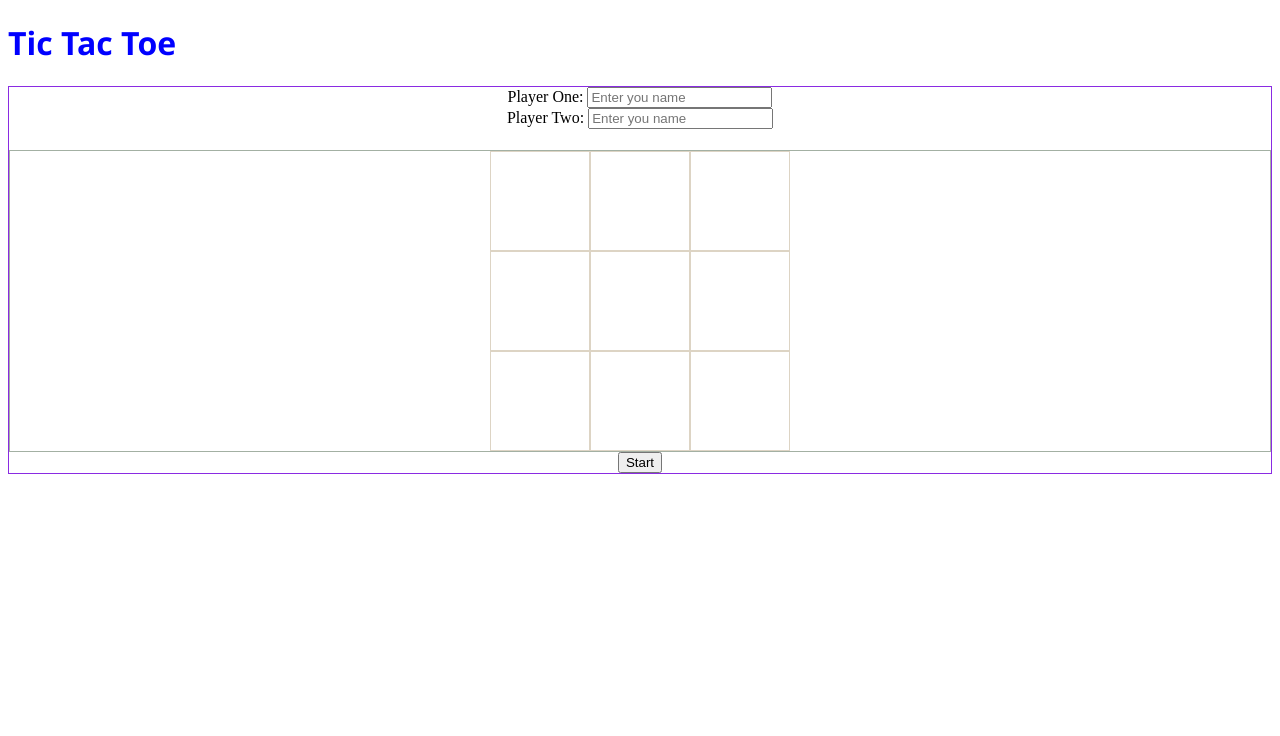
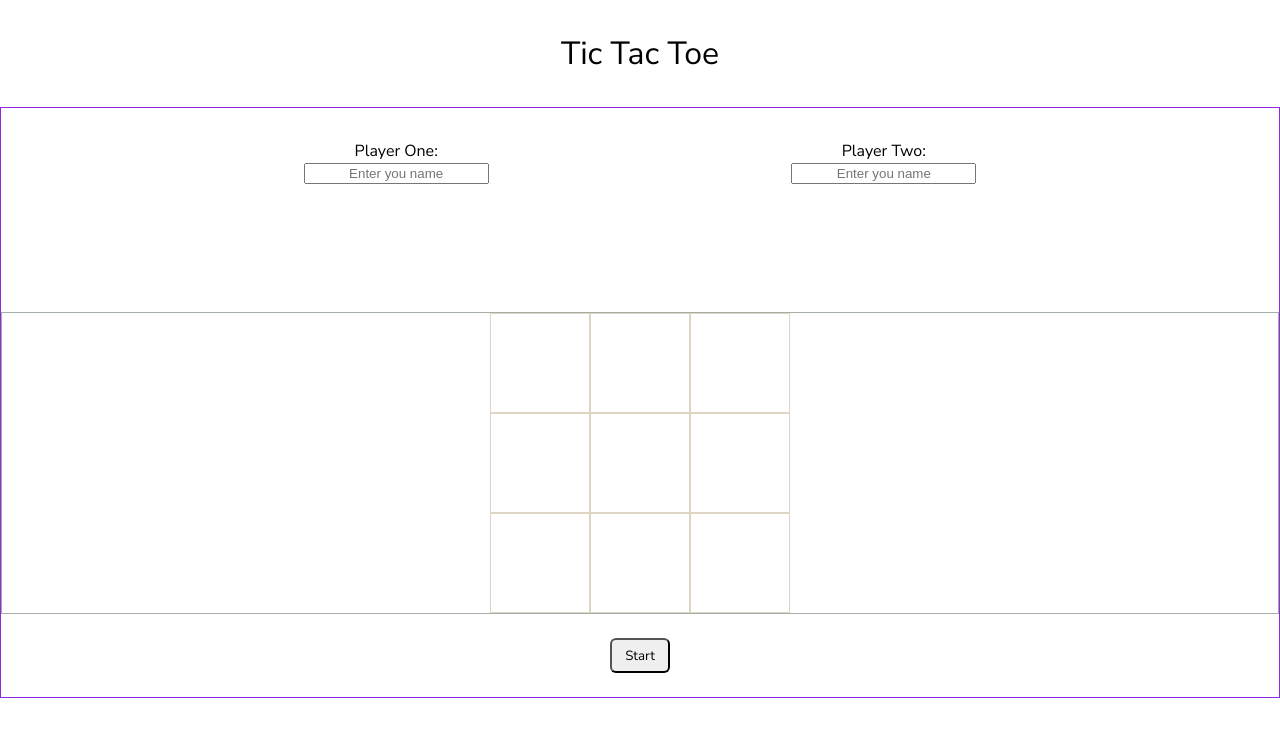
Before and after one commit to OrianaLand/Tic-Tac-Toe, a plain HTML site: page index.html in a window 1280 px wide. Drawn offline with Linux system fonts and the light colour scheme.

Commit message:
Set up initial layout with spacing styles

```diff
--- a/index.html
+++ b/index.html
@@ -4,6 +4,12 @@
     <meta charset="UTF-8" />
     <meta name="viewport" content="width=device-width, initial-scale=1.0" />
     <link rel="stylesheet" href="styles.css" type="TEXT/CSS" />
+    <link rel="preconnect" href="https://fonts.googleapis.com" />
+    <link rel="preconnect" href="https://fonts.gstatic.com" crossorigin />
+    <link
+      href="https://fonts.googleapis.com/css2?family=Noto+Sans:ital,wght@0,100..900;1,100..900&family=Nunito+Sans:ital,opsz,wght@0,6..12,200..1000;1,6..12,200..1000&display=swap"
+      rel="stylesheet"
+    />
     <title>Tic Tac Toe</title>
   </head>
   <body>
@@ -34,16 +40,23 @@
           />
         </div>
       </div>
-      <h1 class="turn"></h1>
-      <div class="board disabled"></div>
+
+      <div class="span-div">
+        <span class="turn"></span>
         <span class="winner-message"></span>
         <span class="gameover-message"
           >Game has ended. Reset the board to play again</span
         >
+      </div>
+
+      <div class="board disabled"></div>
+
+      <div class="button-div">
         <button id="start-game">Start</button>
         <button id="reset-board">Reset board</button>
         <button id="new-game">New Game</button>
       </div>
+    </div>
     <script src="script.js"></script>
   </body>
 </html>
--- a/script.js
+++ b/script.js
@@ -19,11 +19,10 @@ const GameBoard = (() => {
 
   const placeMark = (square, playerMark) => {
     if (square.getValue()) {
-      console.log("cell is occupied! Try again");
+      //Don't place a mark on an occupied cell
       return false;
     }
     square.addMark(playerMark);
-    console.log("mark placed");
     return true;
   };
 
@@ -32,7 +31,6 @@ const GameBoard = (() => {
     const boardWithCellValues = board.map((row) =>
       row.map((cell) => cell.getValue())
     );
-    console.log(boardWithCellValues);
   };
 
   generateBoard();
@@ -98,7 +96,6 @@ const GameController = (() => {
     player.cellsMarked.sort(function (a, b) {
       return a - b;
     });
-    console.log(player.cellsMarked);
   };
 
   const isWinningRound = (playerMoves) => {
@@ -306,7 +303,6 @@ const DisplayController = (() => {
   };
 
   const clearMessage = () => {
-    console.log("inside clear msg");
     const winnerMessage = document.querySelector(".winner-message");
     const gameoverMessage = document.querySelector(".gameover-message");
     gameoverMessage.style.display = "none";
--- a/styles.css
+++ b/styles.css
@@ -1,12 +1,59 @@
-h1{
-    color: blue;
-    font-weight: bold;
-    font-family: 'Segoe UI', Tahoma, Geneva, Verdana, sans-serif;
+/* ---Light CSS Reset--- */
+html {
+    font-size: 16px;
+    font-family: "Nunito Sans", sans-serif;
 }
 
+*,
+*:before,
+*:after {
+    box-sizing: border-box;
+}
+
+body,
+h1,
+h2,
+h3,
+h4,
+h5,
+h6,
+p {
+    margin: 0;
+    padding: 0;
+    font-weight: normal;
+}
+
+.header{
+    text-align: center;
+    padding: 1em 0;
+}
 .container{
     border: solid 1px blueviolet;
     text-align: center;
+}
+
+.players-div{
+    display: flex;
+    justify-content: space-evenly;
+    margin: 2rem 0 1rem 0;
+}
+
+.player label{
+    display: block;
+}
+
+.player input{
+    max-width: 30vw;
+    text-align: center;
+}
+
+.span-div{
+    min-height: 8rem;
+    align-content: center;
+}
+.turn{
+    display: block;
+    align-content: center;
 }
 
 .board {
@@ -26,6 +73,7 @@ h1{
 
 .cell {
     border: solid orange 1px;
+    align-content: center;
 }
 
 .gameover-message {
@@ -35,3 +83,24 @@ h1{
 #reset-board, #new-game{
     display: none;
 }
+
+.button-div{
+    padding: 1.5em 0;
+}
+
+button{
+    margin: 0 1rem;
+    padding: 0.5em 1em;
+    border-radius: 6px;
+    font-family: "Nunito Sans", sans-serif;
+}
+
+@media only screen and (min-width: 725px){
+    .header{
+        padding: 2em 0;
+    }
+
+    .players-div{
+        margin: 2rem 0 0 0;
+    }
+}
```
Lines whose indentation alone changed are shown as unchanged.
